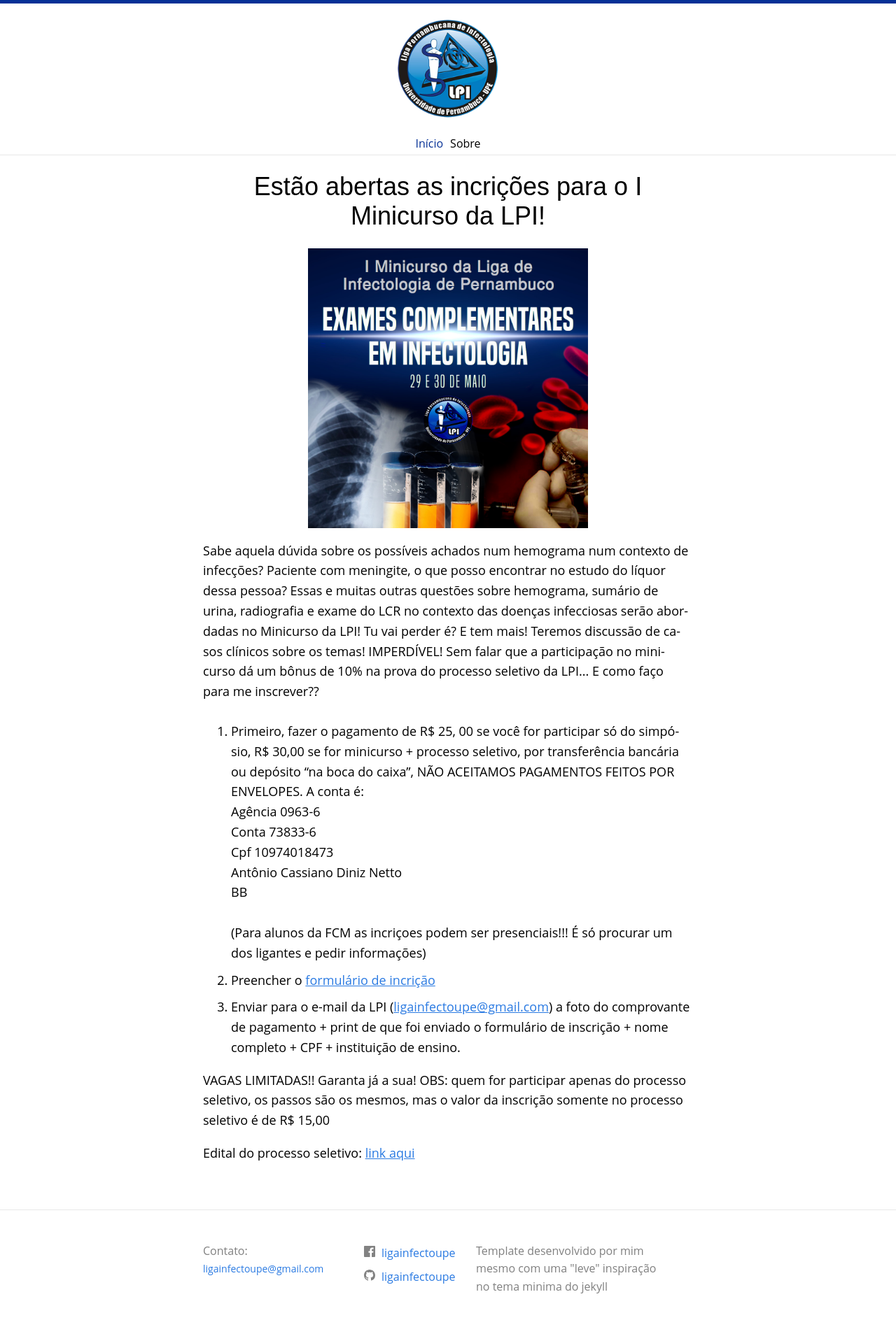
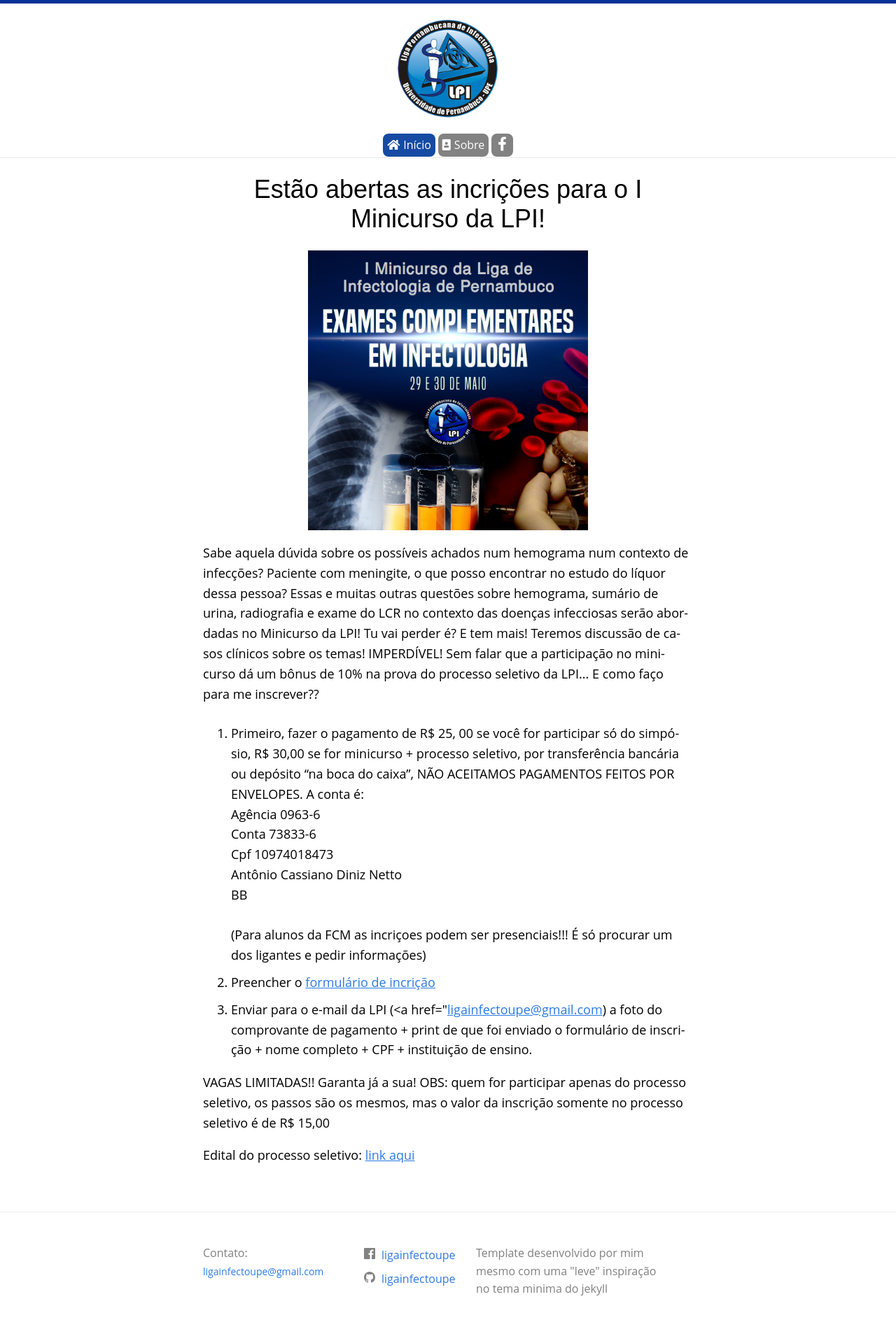
Before and after one commit to ligainfectoupe/ligainfectoupe.github.io, a Jekyll site: the page built from index.md, in a window 1280 px wide. Shown: the whole page at 70% size. Built offline with Jekyll 4.4.1, drawn with Linux system fonts in a browser that asks for light colours; nearby versions of some CDN libraries.

Commit message:
fonts awesome

```diff
--- a/_data/navigation.yml
+++ b/_data/navigation.yml
@@ -1,4 +1,6 @@
 - name: Início
   link: /
+  icon: home
 - name: Sobre
   link: /sobre
+  icon: portrait
--- a/_includes/header.html
+++ b/_includes/header.html
@@ -4,8 +4,9 @@
     <a href="/"><img id="logo" src="/logo.png" alt="logo"></a>
     <nav>
       {% for item in site.data.navigation %}
-        <a href="{{ item.link }}" {% if page.url == item.link %}class="current"{% endif %}>{{ item.name }}</a>
+        <a href="{{ item.link }}" {% if page.url == item.link %}class="current"{% endif %}><i class="fa fa-{{ item.icon }}"></i>{{ item.name }}</a>
       {% endfor %}
+      <a href="https://www.facebook.com/ligainfectoupe/"><i class="fab fa-facebook-f" id="face"></i></a>
     </nav>
   </div>
 </header>
--- a/_layouts/default.html
+++ b/_layouts/default.html
@@ -35,7 +35,8 @@ Contato: filipemosca@canalionico.com.br
     <title>{{ page.title }}</title>
     <link rel="stylesheet" href="/assets/css/styles.css">
     <meta name="viewport" content="width=device-width, initial-scale=1.0">
-    <link rel="icon" href="/favicon.png"/>
+    <link rel="icon" href="/favicon.ico"/>
+    <link rel="stylesheet" href="https://use.fontawesome.com/releases/v5.8.1/css/all.css"/>
     {% feed_meta %}
     {% seo %}
   </head>
--- a/_sass/main.scss
+++ b/_sass/main.scss
@@ -30,26 +30,39 @@ header {
 
 /* Barra de navegaçao */
 nav {
-  line-height: 30px;
+  line-height: 35px;
   padding-top: 20px;
   margin: 0 auto;
-  max-width: 600px;
+  text-align: center;
   width: 100%;
-  text-align: center;
   a {
-  text-decoration: none;
-  padding: 3px;
-  font-size: 16px;
-  color: black;
-  display: inline-block;
+    text-decoration: none;
+    font-size: 16px;
+    background-color: #828282;
+    padding: 4px 6px 4px 6px;
+    border-radius: 0.5rem;
+    color: white;
+    display: inline-block;
   }
   a:hover {
-    color: black;
+    background-color: #154ba3;
   }
 }
 
+.fa {
+  padding-right: 5px;
+}
+#face, #git {
+  font-size: 20px;
+}
+#face {
+  padding-left: 3px;
+  padding-right: 3px;
+}
+
 .current {
-  color: #063196;
+  background-color: #154ba3;
+  color: white;
 }
 
 /* conteúdo principal */
```
Also changed, not shown: favicon.ico (added), favicon.png (added), index.md (renamed from index.html).
